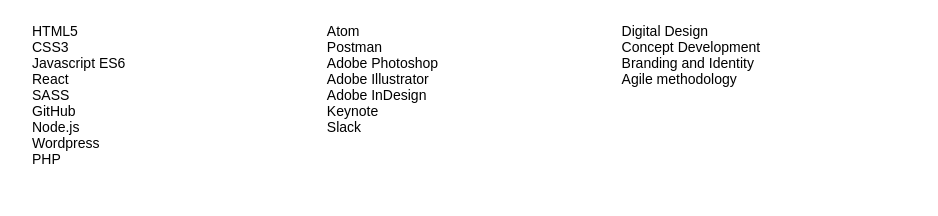
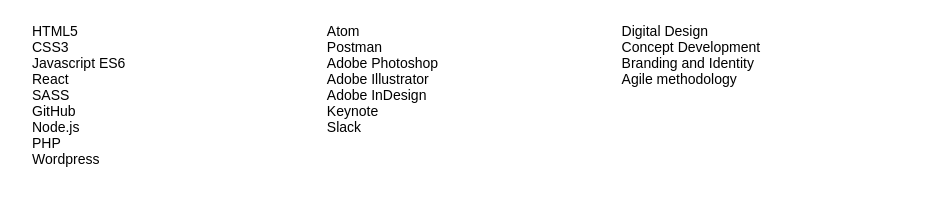
Before and after one commit to LindaOlander/portfolio, a React (Create React App) app: page /#/ in a window 1280 px wide. Shown: the part 2340-2556 px from the top of the page, without its empty margins (168-1106 px from the left). Built offline with nearby package versions, Linux system fonts and the light colour scheme.

Commit message:
Added skills

```diff
--- a/src/components/SkillBox/SkillBox.js
+++ b/src/components/SkillBox/SkillBox.js
@@ -18,8 +18,8 @@
               <li>SASS</li>
               <li>GitHub</li>
               <li>Node.js</li>
+              <li>PHP</li>
               <li>Wordpress</li>
-              <li>PHP</li>
             </ul>
           </div>
 
```
